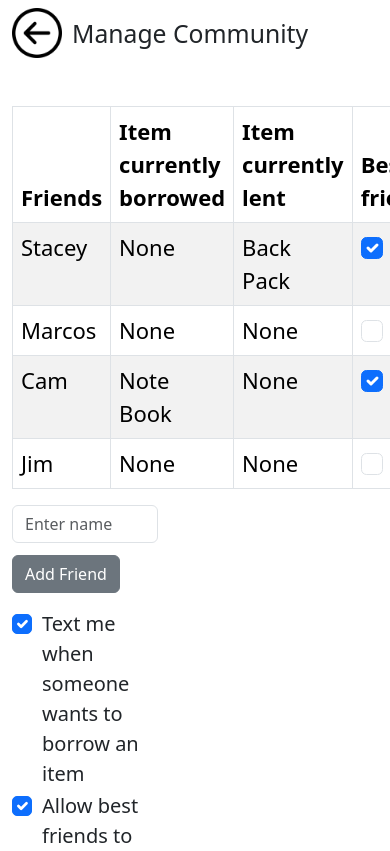
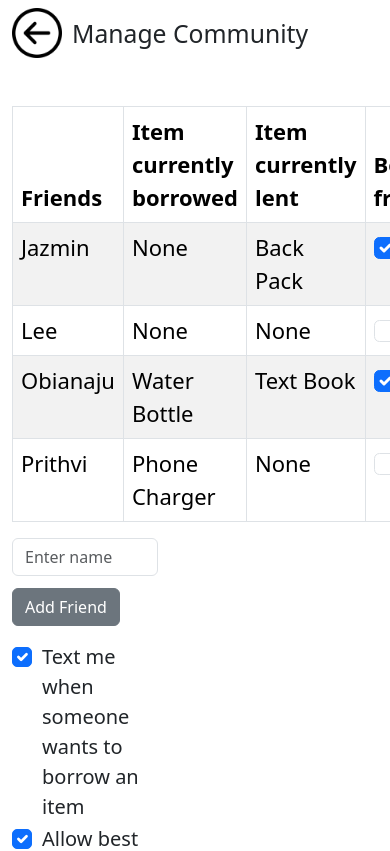
Before and after one commit to simukuka/YourShare-app, a React (Create React App) app in the folder yourshare/: page /community in a window 390 px wide. Shown: the top 851 px of the page. Built offline with nearby package versions, Linux system fonts and the light colour scheme.

Commit message:
made the checkboxes responsive

```diff
--- a/yourshare/src/pages/CommunityPage.js
+++ b/yourshare/src/pages/CommunityPage.js
@@ -12,10 +12,10 @@ import Y_s from "../images/back-button.png";
 export const CommunityPage = (props) => {
   const navigate = useNavigate();
   const [friends, setFriends] = useState([
-    { name: 'Stacey', borrowed: 'None', lent: 'Back Pack', bestFriend: true },
-    { name: 'Marcos', borrowed: 'None', lent: 'None', bestFriend: false },
-    { name: 'Cam', borrowed: 'Note Book', lent: 'None', bestFriend: true },
-    { name: 'Jim', borrowed: 'None', lent: 'None', bestFriend: false }
+    { name: 'Jazmin', borrowed: 'None', lent: 'Back Pack', bestFriend: true },
+    { name: 'Lee', borrowed: 'None', lent: 'None', bestFriend: false },
+    { name: 'Obianaju', borrowed: 'Water Bottle', lent: 'Text Book', bestFriend: true },
+    { name: 'Prithvi', borrowed: 'Phone Charger', lent: 'None', bestFriend: false }
   ]);
   const [newFriend, setNewFriend] = useState({ name: '', borrowed: 'None', lent: 'None', bestFriend: false });
 
```
